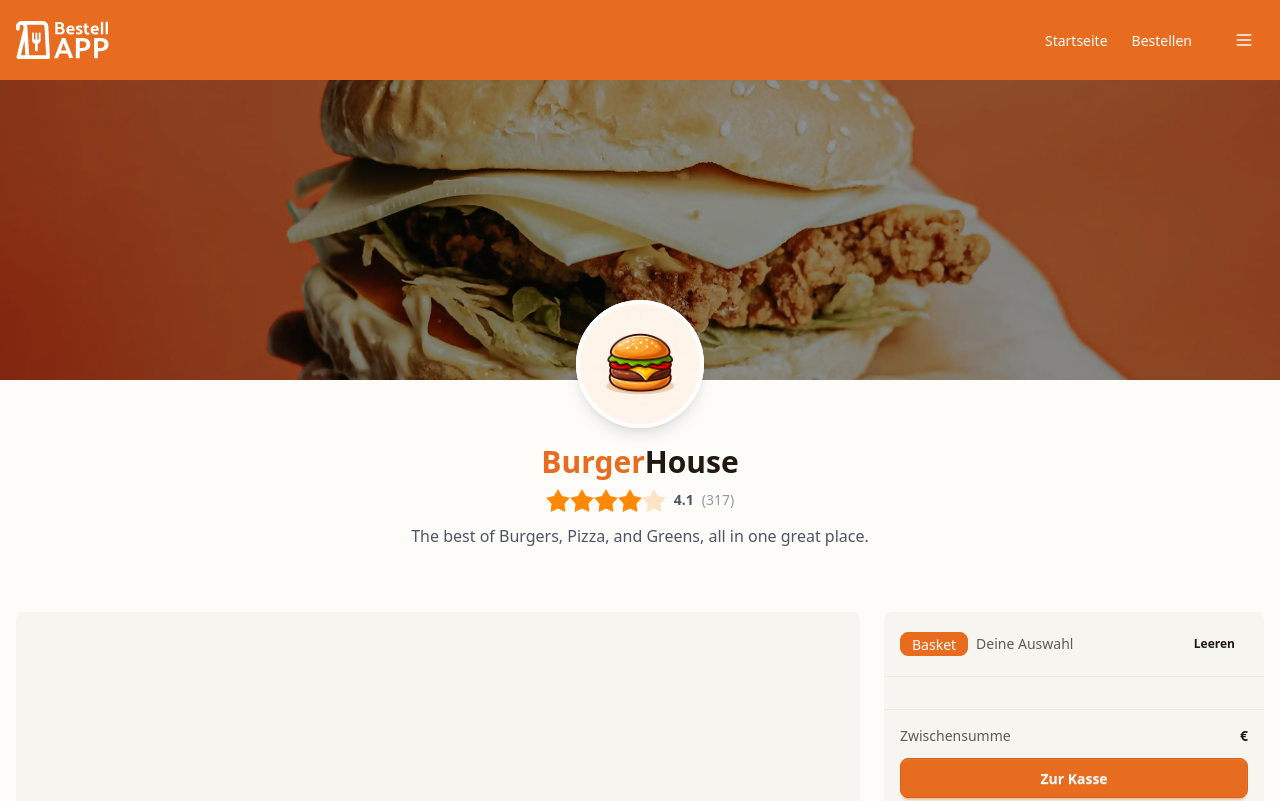
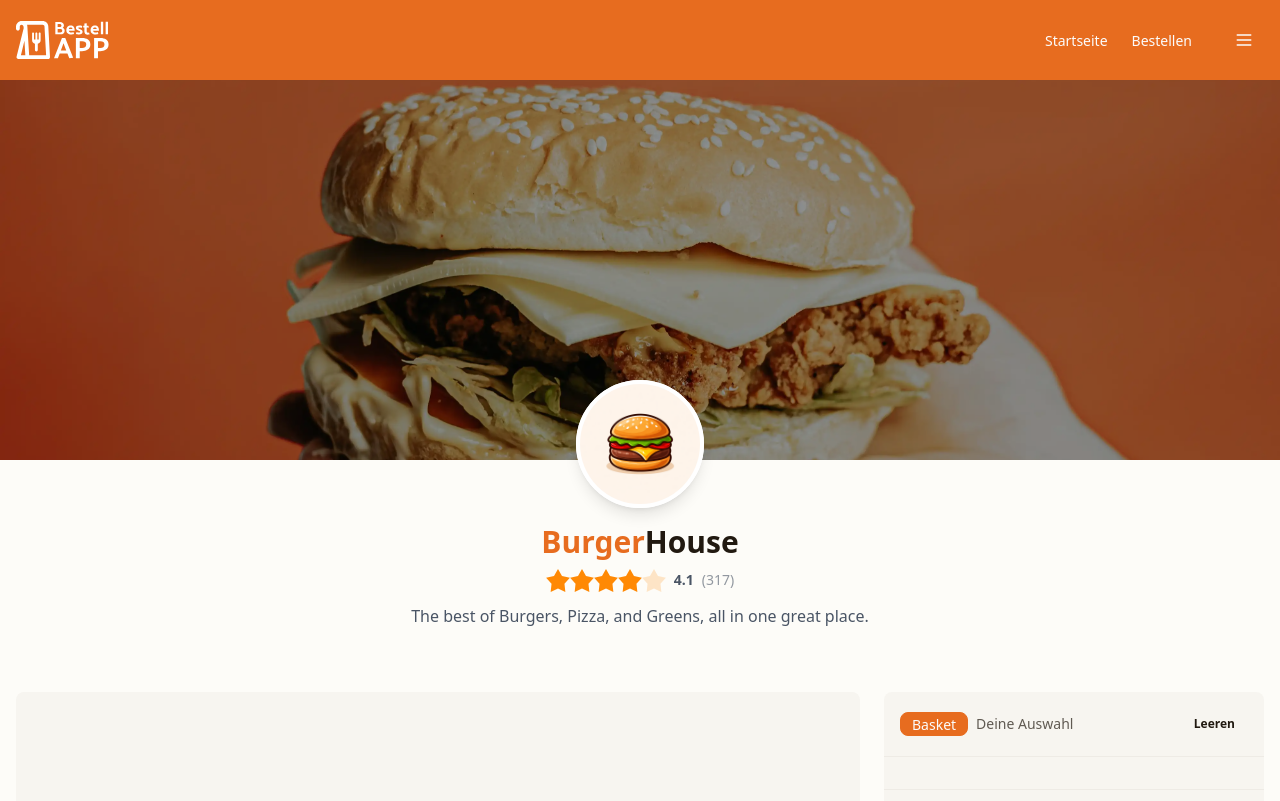
Before and after one commit to larsbeckdev/demo-bestell-app, a Vue app: page /bestellen in a window 1280 px wide. Shown: the top 801 px of the page. Built offline with nearby package versions, Linux system fonts and the light colour scheme.

Commit message:
Add top margin to background section in OrderLayout component

```diff
--- a/src/layouts/order/OrderLayout.vue
+++ b/src/layouts/order/OrderLayout.vue
@@ -16,7 +16,7 @@ const logoUrl = new URL('@/assets/images/Burger.png', import.meta.url).href
     <section class="relative w-full">
       <!-- Background -->
       <div
-        class="relative h-[260px] md:h-[380px] bg-cover bg-center"
+        class="relative mt-[80px] h-[260px] md:h-[380px] bg-cover bg-center"
         :style="{ backgroundImage: `url(${heroUrl})` }"
       >
         <div class="absolute inset-0 bg-black/40"></div>
```
